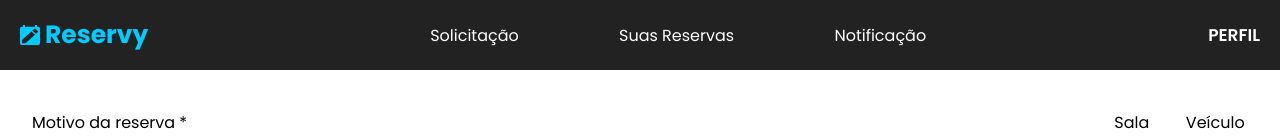
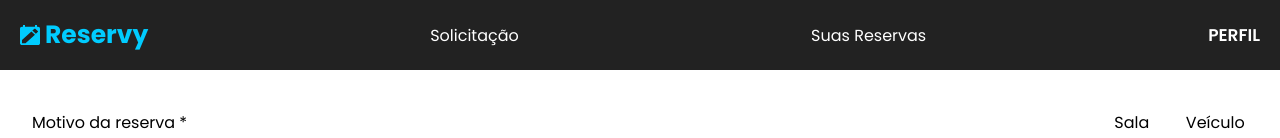
Before and after one commit to thevictorgabriel/reserva-espacos-veiculos, a React (Vite) app in the folder frontend/: page /solicitacao in a window 1280 px wide. Shown: the top 138 px of the page. Built offline with nearby package versions, Linux system fonts and the light colour scheme.

Commit message:
fix: ajuste no menu

```diff
--- a/frontend/src/pages/User/header.jsx
+++ b/frontend/src/pages/User/header.jsx
@@ -14,7 +14,6 @@ const Header = () => {
             <nav className="nav-menu">
                 <Link to={"/solicitacao"}>Solicitação</Link>
                 <Link to={"/suasReservas"}>Suas Reservas</Link>
-                <Link to={"/solicitacao"}>Notificação</Link>
             </nav>
 
             <div className="perfil-menu">
```
